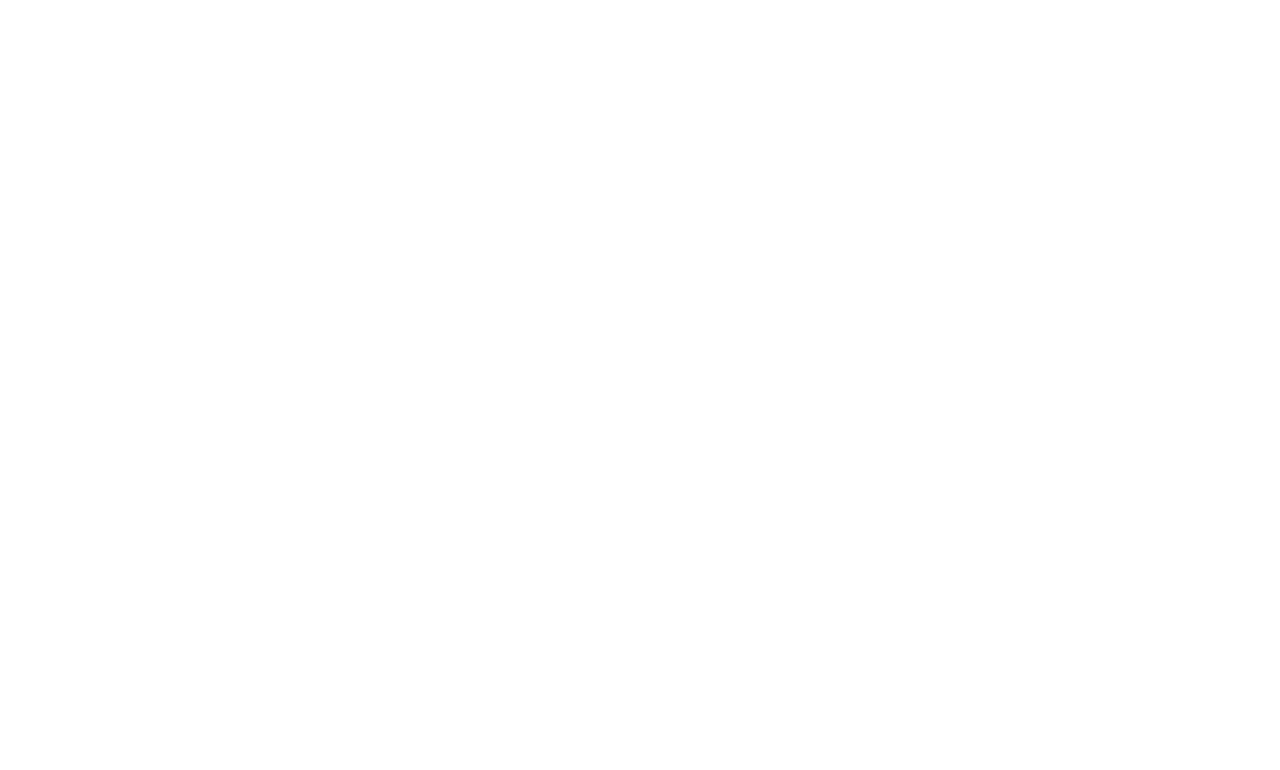
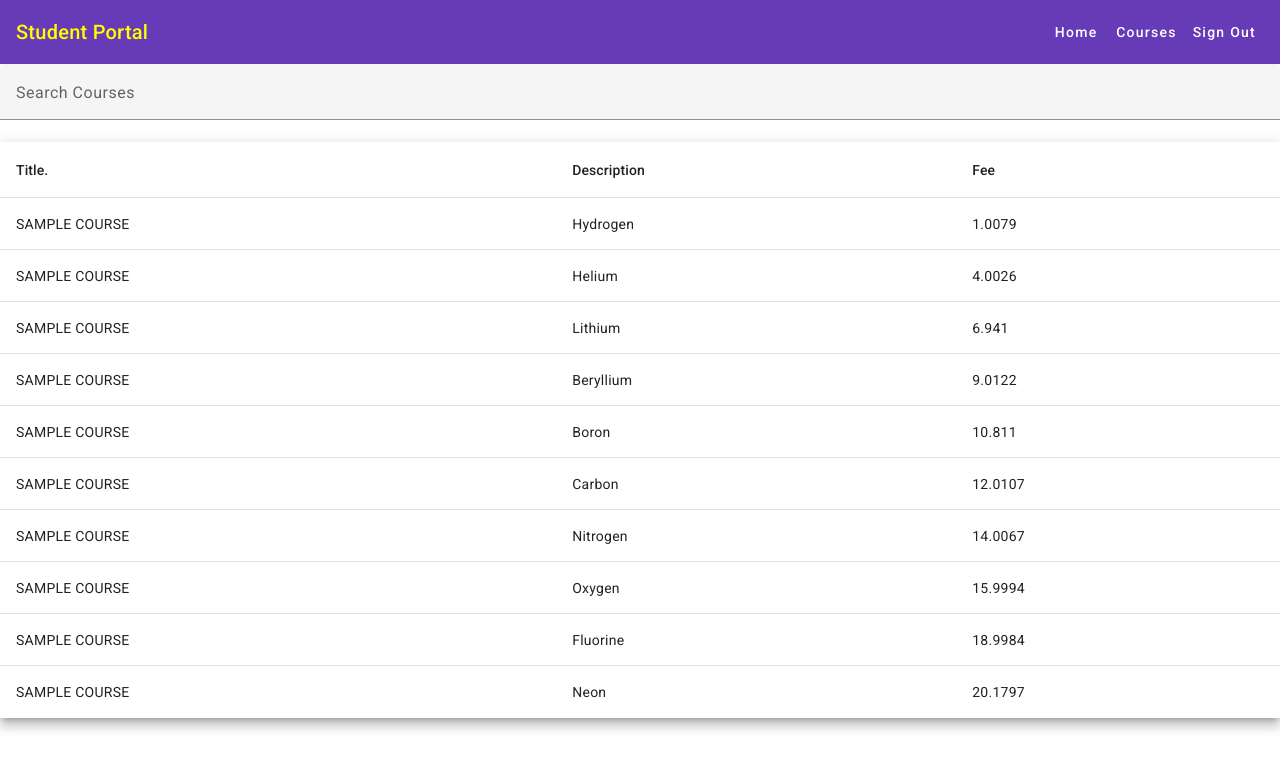
Before and after one commit to chyesith/student-frontend, an Angular app: page /courses in a window 1280 px wide. Before the commit this address led to /. Shown: the top 770 px of the page. Built offline with nearby package versions, Linux system fonts and the light colour scheme.

Commit message:
ADD: Courses page with table and styles

```diff
--- a/src/app/app-routing.module.ts
+++ b/src/app/app-routing.module.ts
@@ -3,11 +3,14 @@
 import {LoginComponent} from "./login/login.component";
 import {HomeComponent} from "./home/home.component";
 import {RegistrationComponent} from "./registration/registration.component";
+import {CoursesComponent} from "./courses/courses.component";
 
 const routes: Routes = [
   { path: 'login', component: LoginComponent },
   { path: 'home', component: HomeComponent },
   { path: 'registration', component: RegistrationComponent },
+  { path: 'courses', component: CoursesComponent }
+
 
 ];
 
--- /dev/null
+++ b/src/app/courses/courses.component.html
@@ -0,0 +1,37 @@
+<app-navbar></app-navbar>
+<mat-form-field>
+  <mat-label>Search Courses</mat-label>
+  <input matInput (keyup)="applyFilter($event)" placeholder="Ex. ium" #input>
+</mat-form-field>
+
+<table mat-table [dataSource]="dataSource" class="mat-elevation-z8">
+
+  <!-- Position Column -->
+  <ng-container matColumnDef="title">
+    <th mat-header-cell *matHeaderCellDef> Title. </th>
+    <td mat-cell *matCellDef="let element"> {{element.title}} </td>
+  </ng-container>
+
+  <!-- Name Column -->
+  <ng-container matColumnDef="description">
+    <th mat-header-cell *matHeaderCellDef> Description </th>
+    <td mat-cell *matCellDef="let element"> {{element.description}} </td>
+  </ng-container>
+
+  <!-- Weight Column -->
+  <ng-container matColumnDef="fee">
+    <th mat-header-cell *matHeaderCellDef> Fee </th>
+    <td mat-cell *matCellDef="let element"> {{element.fee}} </td>
+  </ng-container>
+
+  <!-- Symbol Column -->
+
+
+  <tr mat-header-row *matHeaderRowDef="displayedColumns"></tr>
+  <tr mat-row *matRowDef="let row; columns: displayedColumns;"></tr>
+
+  <!-- Row shown when there is no matching data. -->
+  <tr class="mat-row" *matNoDataRow>
+    <td class="mat-cell" colspan="4">No data matching the filter "{{input.value}}"</td>
+  </tr>
+</table>
--- /dev/null
+++ b/src/app/courses/courses.component.scss
@@ -0,0 +1,9 @@
+/* Structure */
+table {
+  width: 100%;
+}
+
+.mat-mdc-form-field {
+  font-size: 14px;
+  width: 100%;
+}
--- /dev/null
+++ b/src/app/courses/courses.component.ts
@@ -0,0 +1,36 @@
+import {Component} from '@angular/core';
+import {MatTableDataSource} from "@angular/material/table";
+
+export interface PeriodicElement {
+  title: string;
+  description: string;
+  fee: number;
+}
+const ELEMENT_DATA: PeriodicElement[] = [
+  {title: "SAMPLE COURSE", description: 'Hydrogen', fee: 1.0079,},
+  {title: "SAMPLE COURSE", description: 'Helium', fee: 4.0026, },
+  {title: "SAMPLE COURSE", description: 'Lithium', fee: 6.941,},
+  {title: "SAMPLE COURSE", description: 'Beryllium', fee: 9.0122, },
+  {title: "SAMPLE COURSE", description: 'Boron', fee: 10.811, },
+  {title: "SAMPLE COURSE", description: 'Carbon', fee: 12.0107, },
+  {title: "SAMPLE COURSE", description: 'Nitrogen', fee: 14.0067, },
+  {title: "SAMPLE COURSE", description: 'Oxygen', fee: 15.9994, },
+  {title: "SAMPLE COURSE", description: 'Fluorine', fee: 18.9984, },
+  {title: "SAMPLE COURSE", description: 'Neon', fee: 20.1797, },
+];
+
+@Component({
+  selector: 'app-courses',
+  templateUrl: './courses.component.html',
+  styleUrls: ['./courses.component.scss']
+})
+
+export class CoursesComponent  {
+  displayedColumns: string[] = ['title', 'description', 'fee'];
+  dataSource = new MatTableDataSource(ELEMENT_DATA);
+
+  applyFilter(event: Event) {
+    const filterValue = (event.target as HTMLInputElement).value;
+    this.dataSource.filter = filterValue.trim().toLowerCase();
+  }
+}
--- a/src/app/navbar/navbar.component.html
+++ b/src/app/navbar/navbar.component.html
@@ -3,7 +3,7 @@
   <span class="spacer"></span>
   <div>
     <a mat-button [routerLink]="'/home'"> Home </a>
-    <a mat-button [routerLink]="'/login'"> Courses </a>
+    <a mat-button [routerLink]="'/courses'"> Courses </a>
     <a mat-button [routerLink]="'/login'"> Sign Out </a>
   </div>
 
```
Also changed, not shown: src/app/app.module.ts (+6 -2 lines), 1 other file (tests, documents, lock files or other folders).
